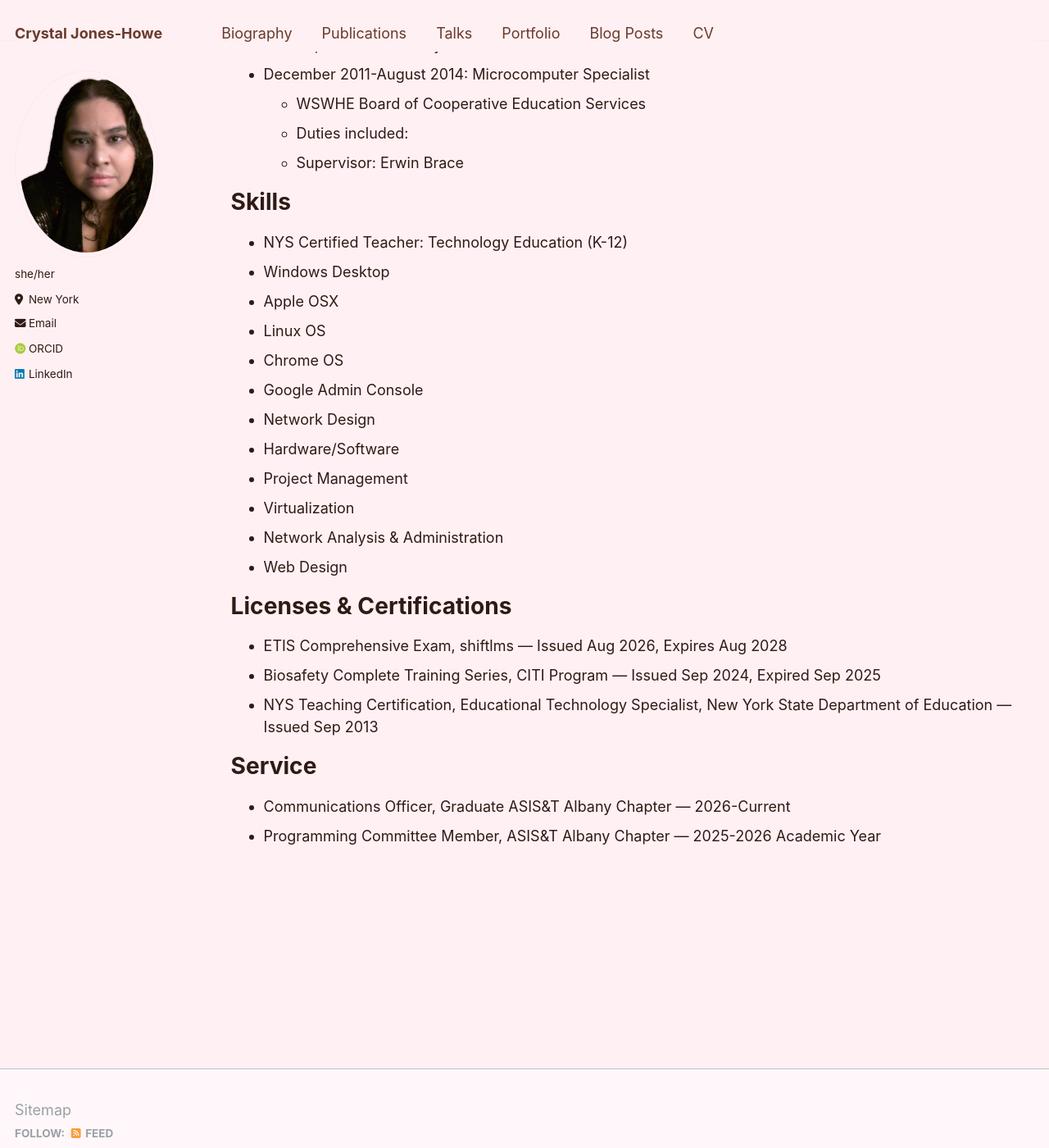
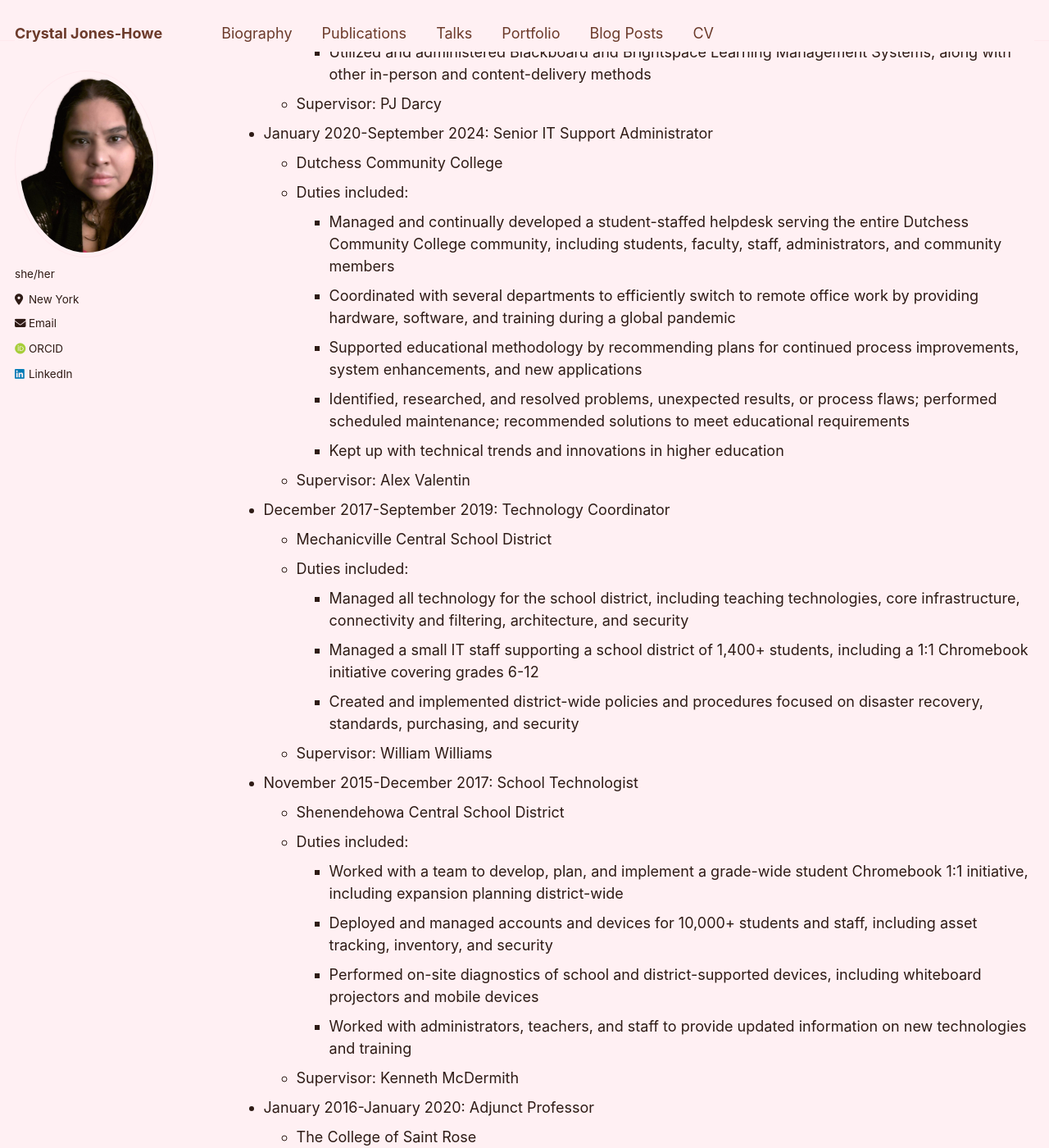
Before and after one commit to cjoneshowe/cjoneshowe.github.io, a Jekyll site: the page built from _pages/cv.md, in a window 1280 px wide and 1400 px high, scrolled down 1829 px. Shown: the whole window at 82% size. Built offline with Jekyll 4.4.1, drawn with Linux system fonts in a browser that asks for light colours; some web fonts are replaced; some of the changed text lies outside the part shown.

Commit message:
Expand CV with updated roles and skills
Refreshes `_pages/cv.md` with corrected education and employment dates, adds detailed responsibilities across teaching and IT roles, and updates skills/certifications formatting. Also adds a new Presentations and Conferences section and adjusts service roles to better reflect current academic and professional activity.

```diff
--- a/_pages/cv.md
+++ b/_pages/cv.md
@@ -11,14 +11,24 @@ redirect_from:
 
 Education
 ======
-* Ph.D in Informatics, University at Albany, State University of New York, 2027 (expected)
+* Ph.D in Informatics, University at Albany, State University of New York, 2028 (expected)
 * M.Ed. in Educational Technology Specialist, College of Saint Rose, 2014
-* B.T. in Network Administration, SUNY Cobleskill, 2010
-* A.S. in Information Management, Dutchess Community College
+* B.T. in Information Technology, focusing on Network Administration & Support, SUNY Cobleskill, 2010 (High Honors)
+* A.S. in Information Management, Dutchess Community College, 2007 (Honors)
 
 Work experience
 ======
-* September 2025-Current: Smart Solutions Administrator
+* March 2025-April 2026: Sr. IT Support Administrator – Education
+  * Abilities First, Inc.
+  * Duties included:
+    * Managed IT helpdesk operations, resolving a queue of 40+ tickets across 9 program sites supporting education and program service delivery for individuals with intellectual and developmental disabilities
+    * Led device management transition from Meraki to JAMF MDM for adult services devices
+    * Administered Apple School Manager (ASM) enrollment, VPP app deployment, and Apple Configurator 2 provisioning for non-ASM devices
+    * Authored internal training documentation — a Word reference guide and an 11-slide PowerPoint with speaker script — standardizing iPad configuration procedures for the IT team
+    * Coordinated device procurement, deployment, and repairs (OT and speech-therapy iPads) across multiple program locations
+    * Managed knowledge transfer and onboarding of incoming IT staff during role transition
+
+* April 2026-Current: Smart Solutions Administrator
   * Abilities First, Inc.
   * Duties included:
     * Oversee assistive technology, IT, and technology integration across program services for individuals with intellectual and developmental disabilities
@@ -26,74 +36,116 @@ Work experience
     * Trial and evaluate emerging technologies, including Even Realities smart glasses and Floreo/Besser Immersive Rooms VR/AR initiatives, for use with individuals served
   * Supervisor: Mark Nace, Chief Program Officer
 
-* January 2026-Current: Adjunct Instructor, CYBR 201
+* September 2024-Current: Adjunct Instructor, CYBR 201
   * University at Albany
   * Duties included:
-    * Deliver weekly instruction and Brightspace course announcements for undergraduate cybersecurity course
-    * Design and grade course assignments and challenge activities
+    * Teach Web Technologies and Security (CYBR 201), covering fundamental principles of web development and cybersecurity, including risk management, threat analysis, and system vulnerabilities
+    * Design and deliver interactive lectures, lab exercises, and real-world cybersecurity scenarios
+    * Deliver weekly Brightspace course announcements and design/grade assignments and challenge activities
+    * Provide mentorship and guidance to students pursuing careers in cybersecurity
+    * Utilize advanced security tools and techniques to demonstrate cybersecurity best practices
+  * Supervisor: George Berg
 
-* September 2020-Current: Adjunct Professor
-  * SUNY at Albany
-  * Duties included:
-  * Supervisor: Dr. Ariel Pinto
-
-* September 2020-Current: Adjunct Professor
+* September 2020-September 2024: Adjunct Professor
   * Dutchess Community College
   * Duties included:
+    * Taught in-person and online courses in Computer Systems & Applications (CIS 111), covering basic office applications, computers, the internet, and personal security
+    * Created lesson plans to deliver material during a global pandemic to maintain high-quality learning content
+    * Initiated interactive activities furthering understanding of online threats, legal ramifications, and critical thinking of computer security
+    * Utilized and administered Blackboard and Brightspace Learning Management Systems, along with other in-person and content-delivery methods
   * Supervisor: PJ Darcy
 
 * January 2020-September 2024: Senior IT Support Administrator
   * Dutchess Community College
   * Duties included:
+    * Managed and continually developed a student-staffed helpdesk serving the entire Dutchess Community College community, including students, faculty, staff, administrators, and community members
+    * Coordinated with several departments to efficiently switch to remote office work by providing hardware, software, and training during a global pandemic
+    * Supported educational methodology by recommending plans for continued process improvements, system enhancements, and new applications
+    * Identified, researched, and resolved problems, unexpected results, or process flaws; performed scheduled maintenance; recommended solutions to meet educational requirements
+    * Kept up with technical trends and innovations in higher education
   * Supervisor: Alex Valentin
 
 * December 2017-September 2019: Technology Coordinator
   * Mechanicville Central School District
   * Duties included:
+    * Managed all technology for the school district, including teaching technologies, core infrastructure, connectivity and filtering, architecture, and security
+    * Managed a small IT staff supporting a school district of 1,400+ students, including a 1:1 Chromebook initiative covering grades 6-12
+    * Created and implemented district-wide policies and procedures focused on disaster recovery, standards, purchasing, and security
   * Supervisor: William Williams
 
 * November 2015-December 2017: School Technologist
   * Shenendehowa Central School District
   * Duties included:
+    * Worked with a team to develop, plan, and implement a grade-wide student Chromebook 1:1 initiative, including expansion planning district-wide
+    * Deployed and managed accounts and devices for 10,000+ students and staff, including asset tracking, inventory, and security
+    * Performed on-site diagnostics of school and district-supported devices, including whiteboard projectors and mobile devices
+    * Worked with administrators, teachers, and staff to provide updated information on new technologies and training
   * Supervisor: Kenneth McDermith
 
 * January 2016-January 2020: Adjunct Professor
   * The College of Saint Rose
   * Duties included:
+    * Taught a hybrid online course in Fundamentals of Computer Security (CSC 115) for non-computer science majors
+    * Created lesson plans and instructional material for a diverse population of college students, emphasizing real-world experience and current security trends
+    * Utilized Blackboard Learning Management System alongside regular in-class meetings to deliver course material and facilitate discussions
+    * Initiated interactive activities furthering understanding of online threats, legal ramifications, and critical thinking of computer security
   * Supervisor: Dr Ian MacDonald
 
 * August 2014-November 2015: Program Coordinator
   * Northeastern Regional Information Center
   * Duties included:
+    * Trained and supported school personnel in using administrative and student information systems
+    * Provided critical assistance to administrative teams regarding data warehousing and state reporting requirements
+    * Coordinated initiatives to develop and strengthen district-wide policy and practices to increase efficiency and decrease redundancy
   * Supervisor: John Wyld
 
 * December 2011-August 2014: Microcomputer Specialist
   * WSWHE Board of Cooperative Education Services
   * Duties included:
+    * Assisted district personnel with technology planning, equipment ordering and purchasing, and asset management
+    * Troubleshot technologies ranging from surveillance systems to Smartboards, cell phones, and iPads
+    * Coordinated other BOCES services such as computer repair, internet connectivity, videoconferencing, equipment delivery, and curriculum integration
   * Supervisor: Erwin Brace
 
 Skills
 ======
 * NYS Certified Teacher: Technology Education (K-12)
+* Assistive & Enabling Technology (AAC, Smart Home, PRAs)
 * Windows Desktop
 * Apple OSX
 * Linux OS
 * Chrome OS
 * Google Admin Console
-* Network Design
-* Hardware/Software
+* Apple School Manager / MDM (JAMF, Meraki)
+* Microsoft 365 Admin (EntraID, SharePoint, Exchange)
+* Network Design & Administration
+* Hardware/Software Troubleshooting
+* Infrastructure Project Support
 * Project Management
-* Virtualization
-* Network Analysis & Administration
+* Server Virtualization
 * Web Design
+* Learning & Student Management Systems
+* Disaster Management & Recovery
+* Person-Centered Practice (CQL POMs)
+* Python
 
 Licenses & Certifications
 ======
-* ETIS Comprehensive Exam, shiftlms — Issued Aug 2026, Expires Aug 2028
-* Biosafety Complete Training Series, CITI Program — Issued Sep 2024, Expired Sep 2025
+* ETIS Comprehensive Exam, shiftlms — Issued Aug 2026
+* Biosafety Complete Training Series, CITI Program — Issued Sep 2024
 * NYS Teaching Certification, Educational Technology Specialist, New York State Department of Education — Issued Sep 2013
+
+Presentations and Conferences
+======
+* Enhancing Cybersecurity Awareness and Preparedness in Higher Education Through Gamified Learning Platforms — New Trends in Informatics Research, April 2024
+* Video Games as a Transformative Information and Communication Technology — December 2023
+* Book Review: The Digital Mindset: What It Really Takes to Thrive in the Age of Data, Algorithms and AI — October 2023
+* The Use of Metadata in Digital Forensics — May 2023
+* Assistive Technology Use for Adults on the Autism Spectrum — New Trends in Informatics Research, April 2023
+* Chromebooks in Education — Games In Education Symposium, March 2015
+* Introducing Chromebooks in Education — Games In Education Symposium, March 2014
 
 Service
 ======
 * Communications Officer, Graduate ASIS&T Albany Chapter — 2026-Current
-* Programming Committee Member, ASIS&T Albany Chapter — 2025-2026 Academic Year
+* Graduate Liaison, ASIS&T Albany Chapter — 2025-2026 Academic Year
```
